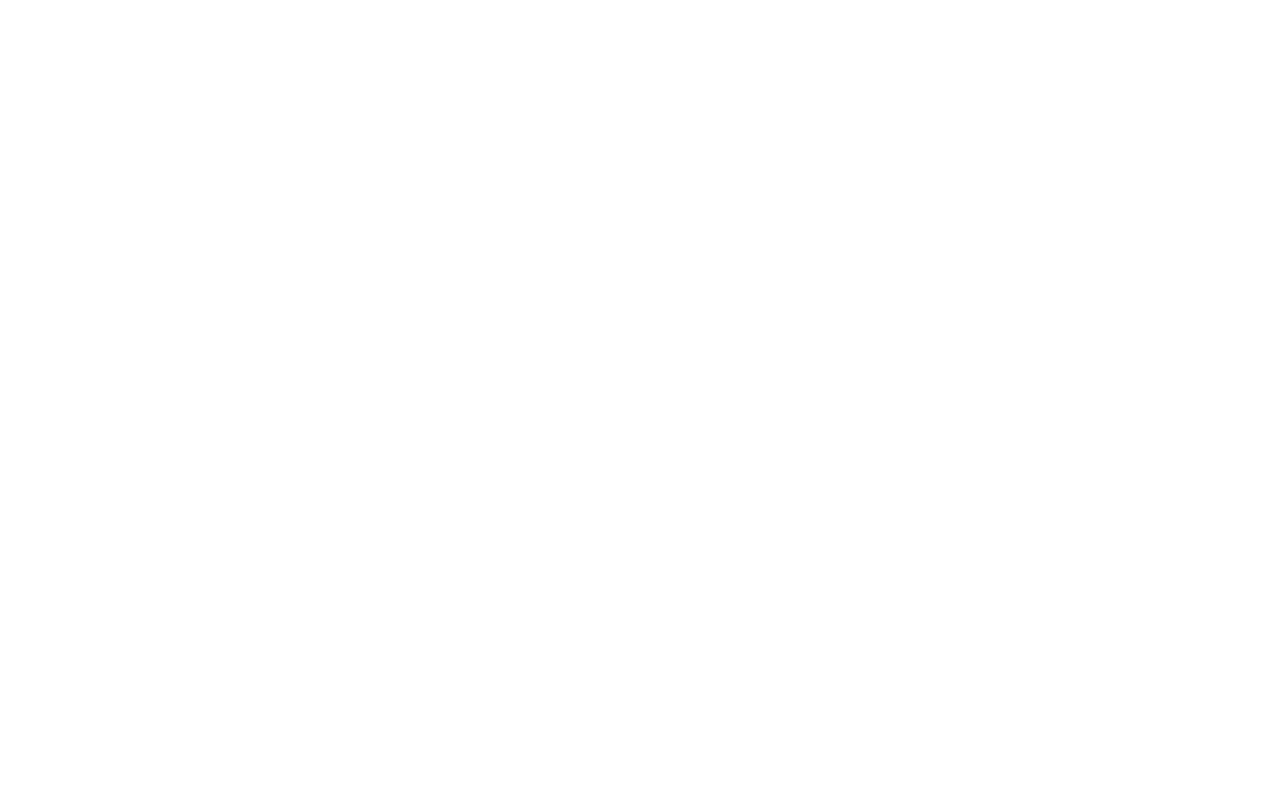
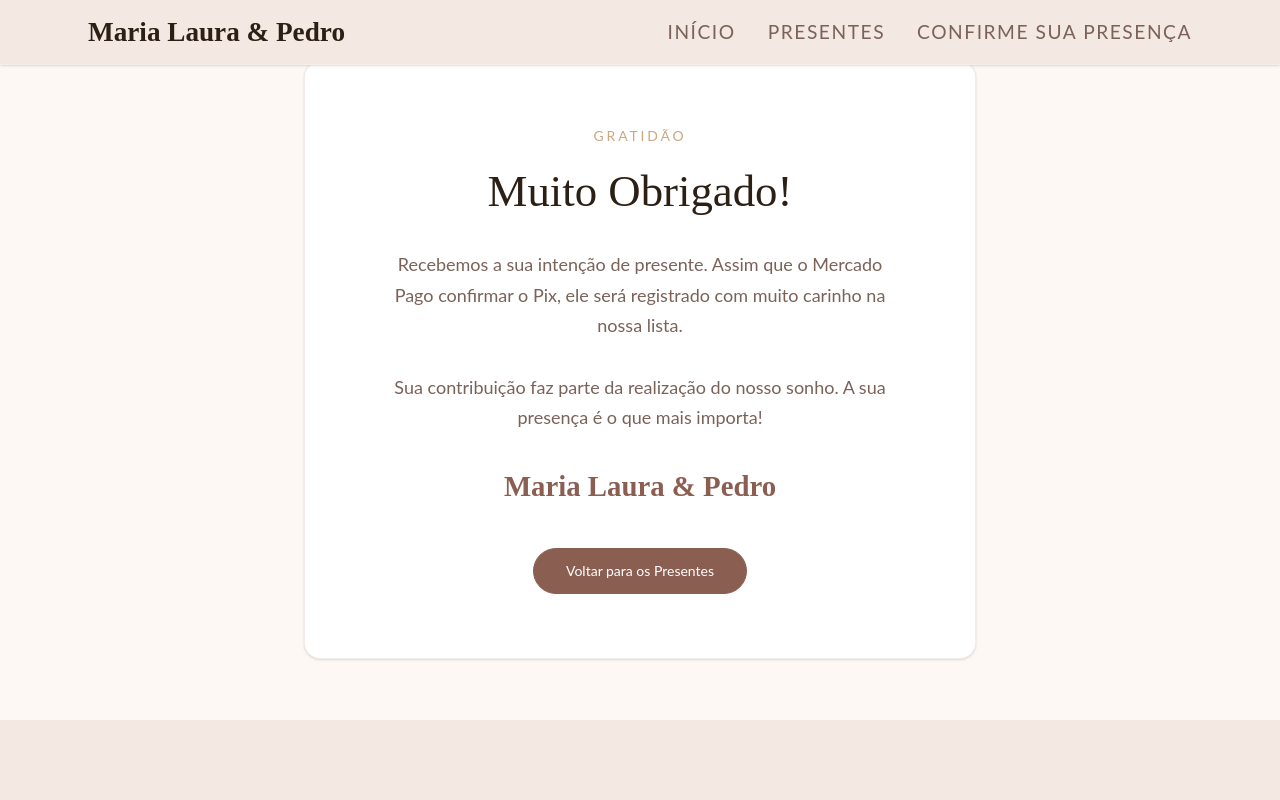
Before and after one commit to GustaCorrea/casamento-angular, an Angular app: page /sucesso in a window 1280 px wide. Before the commit this address led to /. Shown: the top 800 px of the page. Built offline with nearby package versions, Linux system fonts and the light colour scheme.

Commit message:
Pagina de sucesso do pagamento

```diff
--- a/src/app/app-routing-module.ts
+++ b/src/app/app-routing-module.ts
@@ -11,6 +11,7 @@
 import { GiftPage } from './modules/admin/pages/gift-page/gift-page';
 import { GuestPage } from './modules/admin/pages/guest-page/guest-page';
 import { RsvpPage } from './modules/invite/pages/rsvp-page/rsvp-page';
+import { SuccessPage } from './modules/marketplace/pages/success-page/success-page';
 
 const routes: Routes = [
   {
@@ -20,7 +21,8 @@
     children: [
       { path: '', component: HomePage },
       { path: 'presentes', component: PrizePage },
-      { path: 'confirmar-presenca', component: RsvpPage }
+      { path: 'confirmar-presenca', component: RsvpPage },
+      { path: 'sucesso', component: SuccessPage }
     ],
   },
   {
--- a/src/app/modules/marketplace/marketplace-module.ts
+++ b/src/app/modules/marketplace/marketplace-module.ts
@@ -4,10 +4,11 @@
 import { CardComponent } from './components/card-component/card-component';
 import { Modal } from './components/modal/modal';
 import { FormsModule } from '@angular/forms';
+import { SuccessPage } from './pages/success-page/success-page';
 
 @NgModule({
   imports: [CommonModule, FormsModule],
-  declarations: [CardComponent, PrizePage, Modal],
+  declarations: [CardComponent, PrizePage, Modal, SuccessPage],
   exports: [PrizePage],
 })
 export class MarketplaceModule {}
--- /dev/null
+++ b/src/app/modules/marketplace/pages/success-page/success-page.html
@@ -0,0 +1,50 @@
+<div
+  style="font-family: 'Lato', sans-serif; background: #fdf8f4; min-height: calc(100vh - 80px)"
+  class="flex flex-col items-center justify-center px-6 py-12"
+>
+  <div
+    class="max-w-2xl w-full mx-auto bg-white p-10 md:p-16 text-center rounded-2xl shadow-sm"
+    style="border: 1px solid rgba(139, 94, 82, 0.1)"
+  >
+    <p class="uppercase tracking-[0.2em] text-sm mb-3" style="color: #c9a882">Gratidão</p>
+
+    <h1
+      style="
+        font-family: 'Playfair Display', serif;
+        font-size: 2.8rem;
+        color: #2c1f14;
+        font-weight: 400;
+      "
+      class="mb-6"
+    >
+      Muito Obrigado!
+    </h1>
+
+    <p class="text-lg mb-8 mx-auto max-w-lg" style="color: #7a6259; line-height: 1.7">
+      Recebemos a sua intenção de presente. Assim que o Mercado Pago confirmar o Pix, ele será
+      registrado com muito carinho na nossa lista.
+      <br /><br />
+      Sua contribuição faz parte da realização do nosso sonho. A sua presença é o que mais importa!
+    </p>
+
+    <p
+      class="font-bold mb-10"
+      style="color: #8b5e52; font-family: 'Playfair Display', serif; font-size: 1.8rem"
+    >
+      Maria Laura & Pedro
+    </p>
+
+    <button
+      routerLink="/presentes"
+      class="px-8 py-3 rounded-full text-sm transition-all hover:opacity-90"
+      style="
+        background: #8b5e52;
+        color: white;
+        border: 1px solid #8b5e52;
+        font-family: 'Lato', sans-serif;
+      "
+    >
+      Voltar para os Presentes
+    </button>
+  </div>
+</div>
```
Also changed, not shown: src/app/modules/marketplace/pages/success-page/success-page.ts (added, +9 -0 lines), src/app/modules/marketplace/pages/success-page/success-page.css (added), 1 other file (tests, documents, lock files or other folders).
